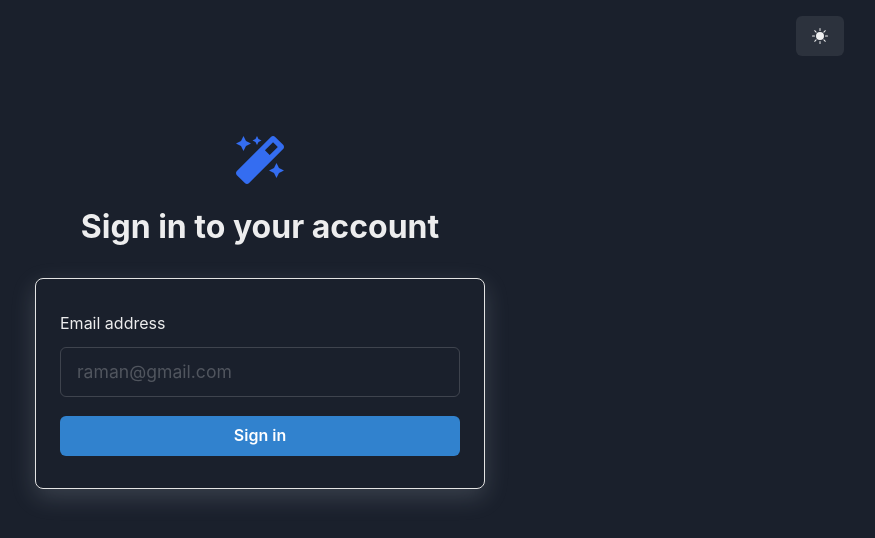
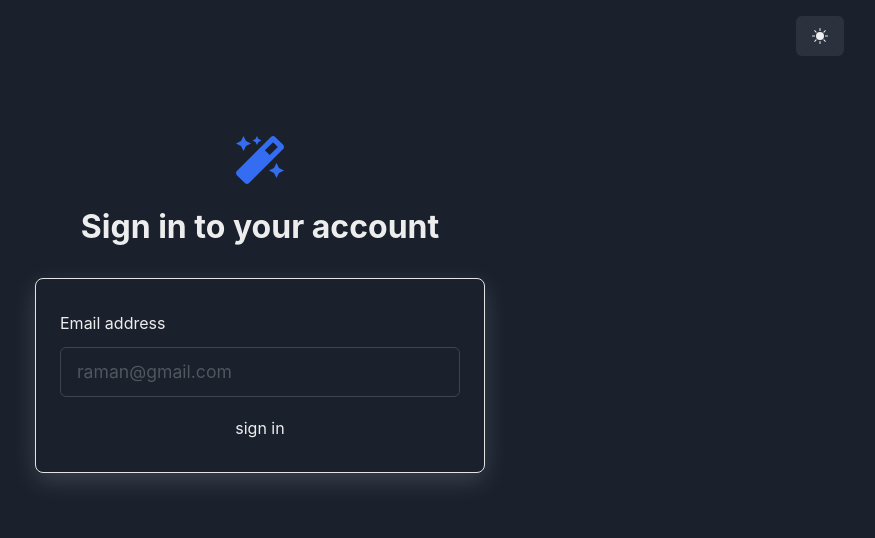
Before and after one commit to ramankarki/magic-login-next-auth, a Next.js app: page /auth/signin in a window 1280 px wide. Shown: the top 538 px of the page, without its empty margins (380-1255 px from the left). Built offline with nearby package versions, Linux system fonts and the light colour scheme.

Commit message:
comment chakra button

```diff
--- a/pages/auth/signin.js
+++ b/pages/auth/signin.js
@@ -66,7 +66,7 @@ export default function SignIn() {
               onChange={(e) => setEmail(e.target.value)}
             />
           </label>
-          <Button
+          {/* <Button
             isLoading={loading}
             bgColor="blue.500"
             color="white"
@@ -75,8 +75,8 @@ export default function SignIn() {
             as="button"
           >
             Sign in
-          </Button>
-          {/* <button>{loading ? 'Loading...' : 'sign in'}</button> */}
+          </Button> */}
+          <button>{loading ? 'Loading...' : 'sign in'}</button>
         </form>
       </main>
       {show && typeof window !== 'undefined' ? (
```
